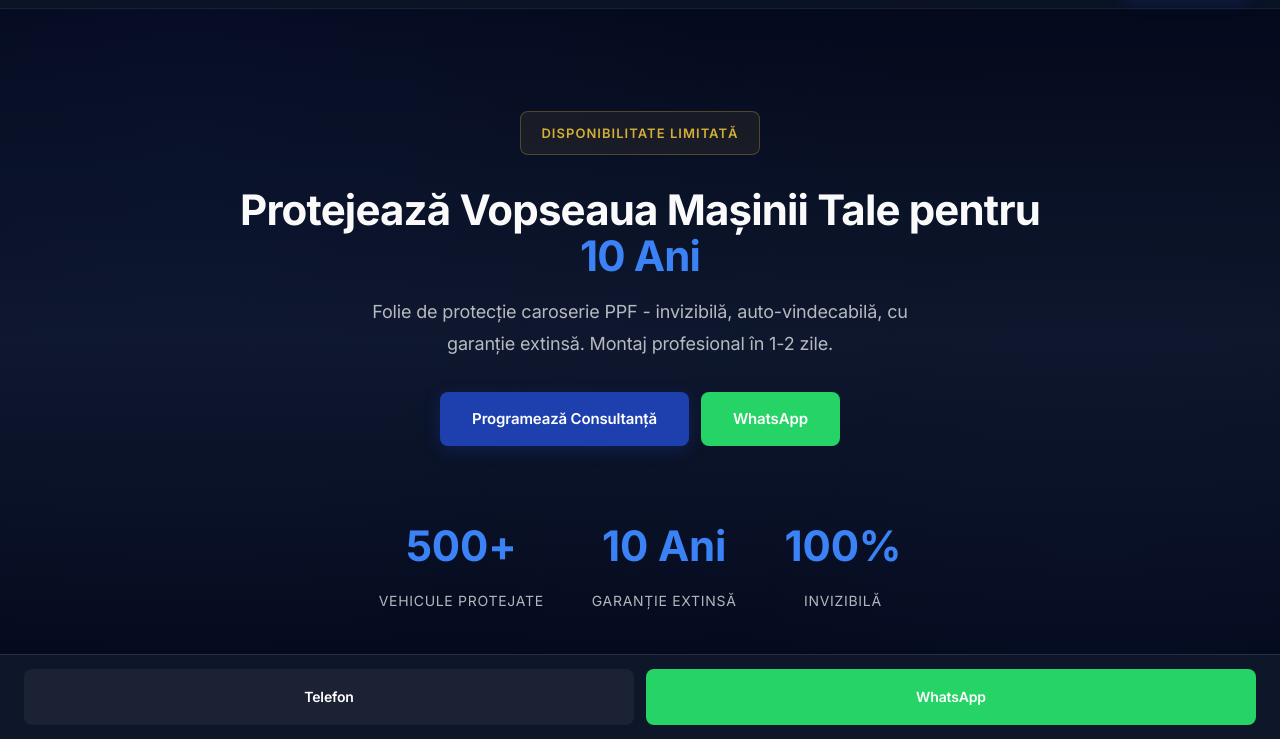
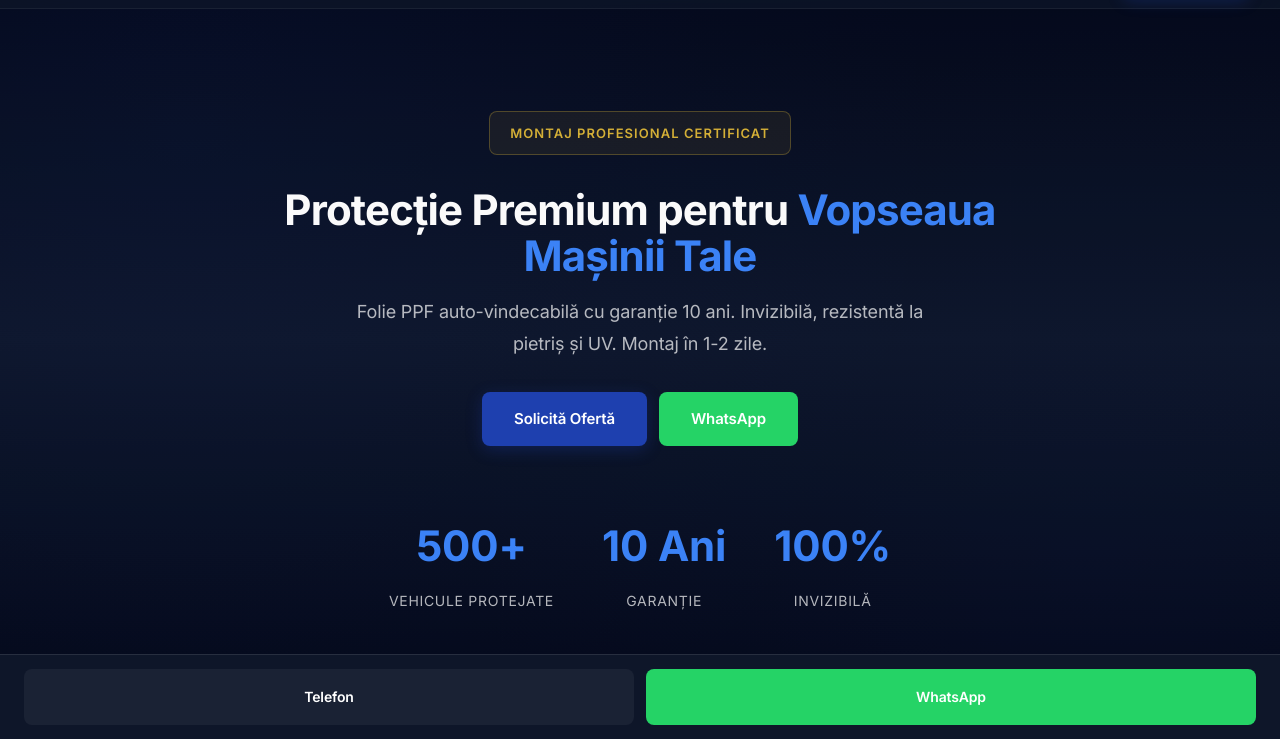
Before and after one commit to cansitki/folieprotectie, a plain HTML site: page index.html in a window 1280 px wide. Shown: the part 61-800 px from the top of the page. Drawn offline with Linux system fonts and the light colour scheme.

Commit message:
PASUL 2: Hero section optimizat pentru incredere si conversie

```diff
--- a/index.html
+++ b/index.html
@@ -26,11 +26,11 @@
 
     <!-- Hero Section -->
     <section class="hero">
-        <div class="hero-badge">Disponibilitate Limitată</div>
-        <h1>Protejează Vopseaua Mașinii Tale pentru <span>10 Ani</span></h1>
-        <p>Folie de protecție caroserie PPF - invizibilă, auto-vindecabilă, cu garanție extinsă. Montaj profesional în 1-2 zile.</p>
+        <div class="hero-badge">Montaj Profesional Certificat</div>
+        <h1>Protecție Premium pentru <span>Vopseaua Mașinii Tale</span></h1>
+        <p>Folie PPF auto-vindecabilă cu garanție 10 ani. Invizibilă, rezistentă la pietriș și UV. Montaj în 1-2 zile.</p>
         <div class="hero-buttons">
-            <a href="#contact" class="btn btn-primary">Programează Consultanță</a>
+            <a href="#contact" class="btn btn-primary">Solicită Ofertă</a>
             <a href="https://wa.me/40700000000" class="btn btn-whatsapp">WhatsApp</a>
         </div>
         <div class="hero-stats">
@@ -40,7 +40,7 @@
             </div>
             <div class="stat">
                 <div class="stat-value">10 Ani</div>
-                <div class="stat-label">Garanție Extinsă</div>
+                <div class="stat-label">Garanție</div>
             </div>
             <div class="stat">
                 <div class="stat-value">100%</div>
```
